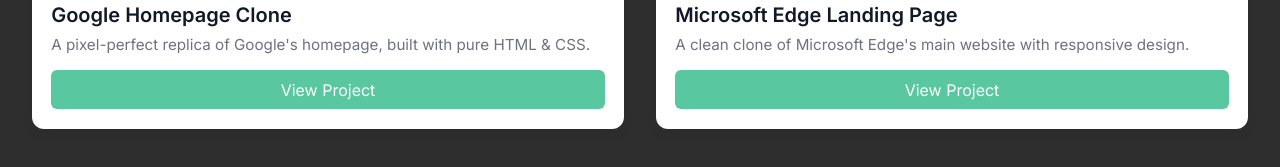
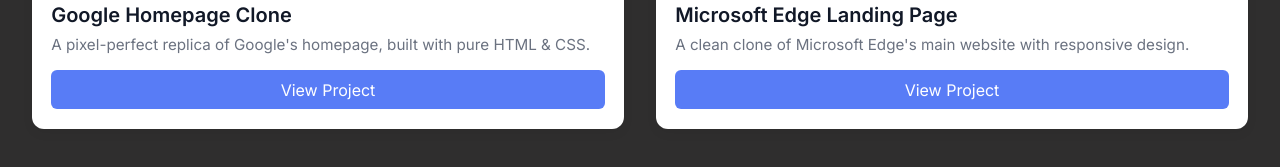
Before and after one commit to Divya-Darshan/uI, a plain HTML site: page index.html in a window 1280 px wide. Shown: the part 401-568 px from the top of the page. Drawn offline with Linux system fonts and the light colour scheme.

Commit message:
up index

```diff
--- a/index.html
+++ b/index.html
@@ -11,7 +11,7 @@
       --card-bg: #ffffff;
       --text-main: #111827;
       --text-sub: #6b7280;
-      --primary: #59c79f;
+      --primary: #0038f1a7;
     }
 
     * {
@@ -105,7 +105,7 @@
     }
 
     .card-content a:hover {
-      background-color: #2563eb;
+      background-color: #0d34b6a7;
     }
 
     @media (max-width: 500px) {
```
